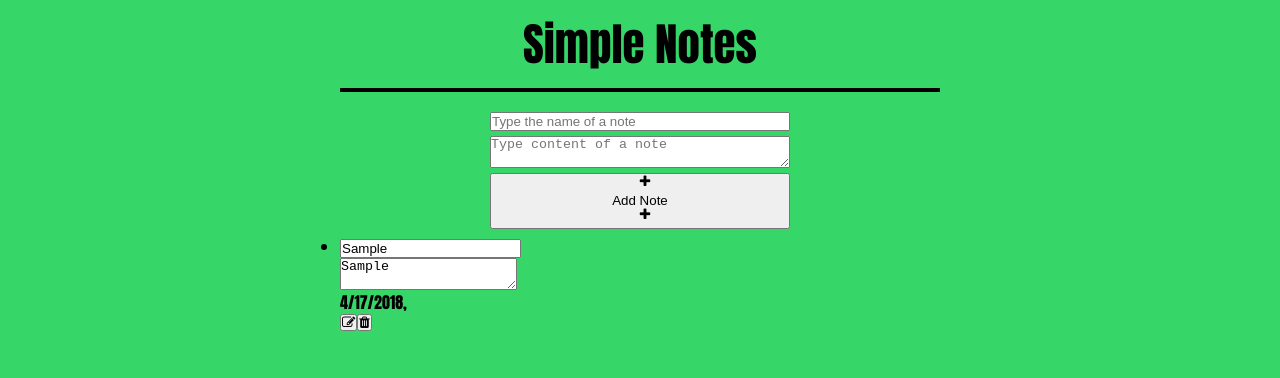
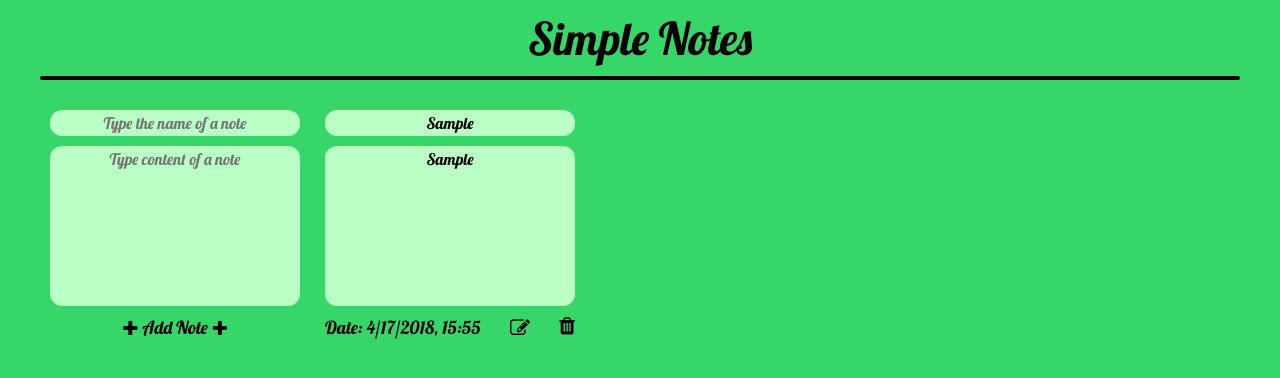
Before and after one commit to VictorTerentyev/Notes, a React app: page / in a window 1280 px wide. Both pictures are taken after typing "Sample", "Sample" into the empty fields and a click on the button "Add Note". Shown: the top 378 px of the page. Built offline with nearby package versions, Linux system fonts and the light colour scheme.

Commit message:
CSS & Date refresh changes
Added styles for buttons, icons, inputs, textareas, changed structure of NotesItem and AddNoteInput Components.

Fixed date refresh and development hot update.

```diff
--- a/index.html
+++ b/index.html
@@ -2,10 +2,10 @@
   <head>
     <title>Notes</title>
     <link href="https://stackpath.bootstrapcdn.com/font-awesome/4.7.0/css/font-awesome.min.css" rel="stylesheet" type="text/css" />
-    <link href="https://fonts.googleapis.com/css?family=Anton" rel="stylesheet">
+    <link href="https://fonts.googleapis.com/css?family=Lobster" rel="stylesheet">
   </head>
   <body>
     <div id="root"></div>
-    <script src="/dist/build.js"></script>
+    <script src="/static/build.js"></script>
   </body>
 </html>
--- a/src/actions/NotesActions.js
+++ b/src/actions/NotesActions.js
@@ -1,21 +1,21 @@
 import * as types from '../constants/ActionTypes';
 
-export function addNote (name, content) {
+export function addNote (name, content, date) {
   return {
     type: types.ADD_NOTE,
     name,
     content,
-    date: new Date().toLocaleString().slice(0,10)
+    date
   };
 }
 
-export function editNote(id, name, content) {
+export function editNote(id, name, content, date) {
   return {
     type: types.EDIT_NOTE,
     id,
     name,
     content,
-    date: new Date().toLocaleString().slice(0,10)
+    date
   };
 }
 
--- a/src/components/AddNoteInput.css
+++ b/src/components/AddNoteInput.css
@@ -1,3 +1,18 @@
-
+.formControl {
+  display: flex;
+  flex-direction: column;
+  padding: 10px; }
+  .formControl .btnAction {
+    transition: linear 0.5s;
+    font-size: 18px;
+    border-radius: 10px; }
+    .formControl .btnAction i {
+      transition: linear 0.5s;
+      margin: 0px 5px;
+      position: relative;
+      top: 1px; }
+  .formControl .btnAction:hover {
+    transition: linear 0.5s;
+    background: #ffffff; }
 
 /*# sourceMappingURL=AddNoteInput.css.map */
--- a/src/components/AddNoteInput.js
+++ b/src/components/AddNoteInput.js
@@ -21,10 +21,12 @@ export default class AddNoteInput extends Component {
           value={this.state.content}
           onChange={this.textAreaHandleChange.bind(this)}
         />
-      <button className={`btn btn-add ${styles.btnAction}`} onClick={() => this.addNote(this.state.name, this.state.content)}>
-        <i className="fa fa-plus" />Add Note<i className="fa fa-plus" />
-      </button>
-    </div>
+        <div className={styles.formControl}>
+          <button className={`btn btn-add ${styles.btnAction}`} onClick={() => this.addNote(this.state.name, this.state.content, this.state.date)}>
+            <i className="fa fa-plus" />Add Note<i className="fa fa-plus" />
+          </button>
+        </div>
+      </div>
     );
   }
 
@@ -33,16 +35,23 @@ export default class AddNoteInput extends Component {
     this.state = {
       name: this.props.name || '',
       content: this.props.content || '',
-      date: new Date().toLocaleString().slice(0,10) || ''
+      date: this.currentDate() || ''
     };
   }
 
-  addNote(name, content) {
+  currentDate() {
+    let date = new Date();
+    let hours = date.getHours() < 10 ? '0' + date.getHours() : date.getHours();
+    let minutes = date.getMinutes() < 10 ? '0' + date.getMinutes() : date.getMinutes();
+    return date.toLocaleString().slice(0,10) + ' ' + hours + ':' + minutes;
+  }
+
+  addNote(name, content, date) {
     if (name === '' || content === '') {
       return alert('Fill the fields and try again');
     } else {
-      this.props.addNote(name, content);
-      this.setState({ name: '', content: '' });
+      this.props.addNote(name, content, date);
+      this.setState({ name: '', content: '', date: '' });
     }
   }
 
--- a/src/components/Notes.css
+++ b/src/components/Notes.css
@@ -1,3 +1,5 @@
-
+.notes {
+  display: flex;
+  flex-flow: row wrap; }
 
 /*# sourceMappingURL=Notes.css.map */
--- a/src/components/Notes.js
+++ b/src/components/Notes.js
@@ -16,6 +16,7 @@ export default class Notes extends Component {
             id={e[e.length-1].id}
             name={e[e.length-1].name}
             content={e[e.length-1].content}
+            date={e[e.length-1].date}
             {...this.props.actions}
             />
           );
--- a/src/components/NotesItem.css
+++ b/src/components/NotesItem.css
@@ -1,3 +1,27 @@
-
+.notesItem {
+  display: flex;
+  flex-direction: column;
+  padding: 10px;
+  margin: 0 5px; }
+  .notesItem .itemControls {
+    display: flex;
+    flex-direction: row;
+    justify-content: space-between;
+    margin-top: 10px; }
+    .notesItem .itemControls .itemDate {
+      font-size: 18px; }
+    .notesItem .itemControls .btnAction {
+      transition: linear 0.5s; }
+      .notesItem .itemControls .btnAction i {
+        transition: linear 0.5s;
+        font-size: 20px; }
+      .notesItem .itemControls .btnAction .removeIcon {
+        position: relative;
+        bottom: 2px; }
+    .notesItem .itemControls .btnAction:hover {
+      transition: linear 0.5s; }
+      .notesItem .itemControls .btnAction:hover i {
+        transition: linear 0.5s;
+        color: #ffffff; }
 
 /*# sourceMappingURL=NotesItem.css.map */
--- a/src/components/NotesItem.js
+++ b/src/components/NotesItem.js
@@ -6,29 +6,23 @@ export default class NotesItem extends Component {
   render () {
     return (
       <li className={`${styles.notesItem} note-${this.props.id}`}>
-        <div className={styles.noteInf}>
-          <div>
         <input
           type="text"
           value={this.state.name}
           onChange={this.inputHandleChange.bind(this)}
         />
-          </div>
-          <div>
         <textarea
           onChange={this.textAreaHandleChange.bind(this)}>
           {this.state.content}
         </textarea>
-          </div>
-          <div><span>{this.state.date}</span></div>
-          <div>
-            <button className={`btn btn-edit ${styles.btnAction}`} onClick={() => this.editNote(this.props.id, this.state.name, this.state.content)}>
-              <i className="fa fa-edit" />
+        <div className={styles.itemControls}>
+          <span className={styles.itemDate}>Date: {this.state.date}</span>
+          <button className={`btn btn-edit ${styles.btnAction}`} onClick={() => this.editNote(this.props.id, this.state.name, this.state.content, this.state.date)}>
+            <i className="fa fa-edit"/>
           </button>
           <button className={`btn btn-remove ${styles.btnAction}`} onClick={() => this.props.removeNote(this.props.id)}>
-              <i className="fa fa-trash" />
+            <i className={`fa fa-trash ${styles.removeIcon}`}/>
           </button>
-          </div>
         </div>
       </li>
     );
@@ -40,15 +34,23 @@ export default class NotesItem extends Component {
       id: this.props.id || '',
       name: this.props.name || '',
       content: this.props.content || '',
-      date: new Date().toLocaleString().slice(0,10) || ''
+      date: this.currentDate() || ''
     };
   }
 
-  editNote(id, name, content) {
+  currentDate() {
+    let date = new Date();
+    let hours = date.getHours() < 10 ? '0' + date.getHours() : date.getHours();
+    let minutes = date.getMinutes() < 10 ? '0' + date.getMinutes() : date.getMinutes();
+    return date.toLocaleString().slice(0,10) + ' ' + hours + ':' + minutes;
+  }
+
+  editNote(id, name, content, date) {
     if (name === '' || content === '') {
       return alert('Fill the fields and try again');
     } else {
-      this.props.editNote(id, name, content);
+      document.querySelector('.note-' + this.props.id + ' span').innerHTML = 'Date: ' + this.currentDate();
+      this.props.editNote(id, name, content, this.currentDate());
     }
   }
 
--- a/src/containers/App.css
+++ b/src/containers/App.css
@@ -1,12 +1,39 @@
 * {
   margin: 0;
-  padding: 0; }
+  padding: 0;
+  outline: none;
+  border: none;
+  font-family: 'Lobster', cursive;
+  font-weight: 400;
+  color: #000000; }
 
 body {
   background: #36d668; }
 
+input, textarea {
+  transition: linear 0.5s;
+  height: 26px;
+  border-radius: 12px;
+  text-align: center;
+  margin-top: 10px;
+  padding: 0 14px;
+  background: #baffc6;
+  font-size: 16px; }
+
+input:hover, textarea:hover, input:focus, textarea:focus {
+  transition: linear 0.5s;
+  background: #ffffff; }
+
+textarea {
+  resize: none;
+  height: 160px;
+  padding-top: 3px; }
+
+button {
+  background: transparent; }
+
 .main {
   margin: 0 auto;
-  width: 600px; }
+  width: 1200px; }
 
 /*# sourceMappingURL=App.css.map */
--- a/src/containers/NotesApp.css
+++ b/src/containers/NotesApp.css
@@ -1,26 +1,18 @@
 .notesApp {
   display: flex;
   flex-direction: column;
-  justify-content: center;
-  font-family: 'Anton', sans-serif; }
-  .notesApp h1 {
+  justify-content: center; }
+  .notesApp .appTitle {
     font-size: 45px;
-    font-weight: 400;
     text-align: center;
     margin: 10px 0; }
   .notesApp hr {
-    width: 596px;
+    width: 1196px;
     border: 2px solid #000000;
-    margin-bottom: 20px; }
-  .notesApp > div {
+    border-radius: 2px;
+    margin-bottom: 10px; }
+  .notesApp .appBody {
     display: flex;
-    flex-direction: column;
-    justify-content: center;
-    width: 300px;
-    margin: 0 auto;
-    align-items: center; }
-    .notesApp > div * {
-      margin: 0 5px 5px 5px;
-      width: 100%; }
+    flex-direction: row; }
 
 /*# sourceMappingURL=NotesApp.css.map */
--- a/src/containers/NotesApp.js
+++ b/src/containers/NotesApp.js
@@ -20,10 +20,12 @@ export default class NotesApp extends Component {
 
     return (
       <div className={styles.notesApp}>
-        <h1>Simple Notes</h1>
+        <h1 className={styles.appTitle}>Simple Notes</h1>
         <hr/>
-        <AddNoteInput addNote={actions.addNote} />
-        <Notes notes={notesById} actions={actions} />
+        <div className={styles.appBody}>
+          <AddNoteInput addNote={actions.addNote} />
+          <Notes notes={notesById} actions={actions} />
+        </div>
       </div>
     );
   }
--- a/src/reducers/notes.js
+++ b/src/reducers/notes.js
@@ -1,15 +1,10 @@
 import * as types from '../constants/ActionTypes';
-
-function currentDate() {
-  return new Date().toLocaleString().slice(0,10)
-}
-
 
 const initialState = {
   id: 0,
   name: 'default',
   content: 'default',
-  date: currentDate(),
+  date: 'default',
   notes: [],
   notesById: {}
 }
@@ -27,7 +22,7 @@ export default function notes(state = initialState, action) {
             id: action.id,
             name: action.name,
             content: action.content,
-            date: state.date
+            date: action.date
           }
         },
       })
@@ -63,7 +58,7 @@ export default function notes(state = initialState, action) {
             id: newId,
             name: action.name,
             content: action.content,
-            date: state.date
+            date: action.date
           }
         },
       })
```
Also changed, not shown: 1 other file (tests, documents, lock files or other folders). Lines whose indentation alone changed are shown as unchanged.
